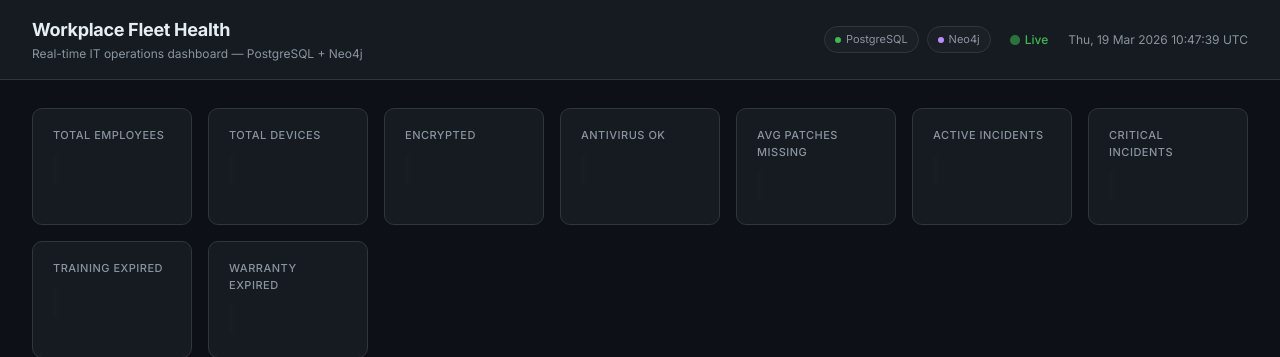
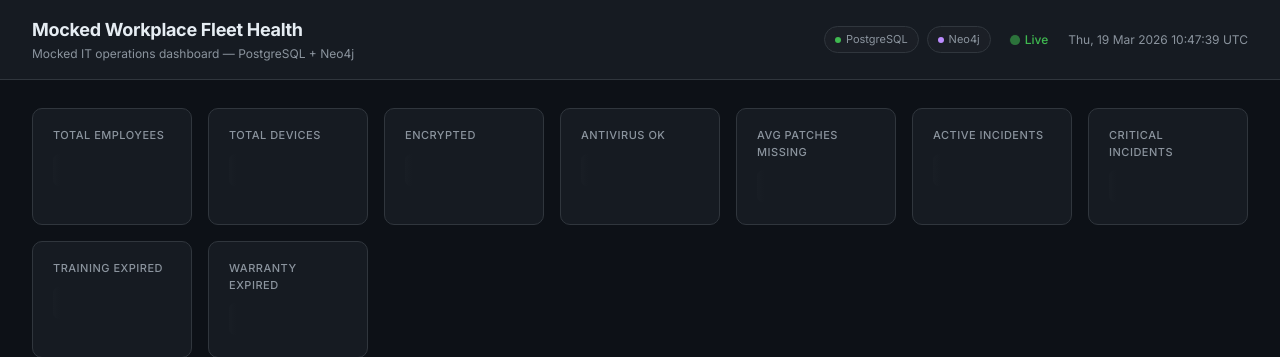
Before and after one commit to MelissaRy/mocked-workplace-platform, a FastAPI app: page / in a window 1280 px wide. Shown: the top 357 px of the page. Run offline with FastAPI, Linux system fonts and the light colour scheme; data that the repository does not hold is empty; parts of the project's set-up code (start-up, migrations or seed data) failed here and were passed over.

Commit message:
Rename to Mocked Workplace Data Platform throughout
Co-Authored-By: Claude Sonnet 4.6 <noreply@anthropic.com>

```diff
--- a/api/main.py
+++ b/api/main.py
@@ -4,7 +4,7 @@ from db import lifespan
 import db
 from routers import overview, fleet, security, incidents, graph
 
-app = FastAPI(title="Workplace Fleet Health API", version="1.0.0", lifespan=lifespan)
+app = FastAPI(title="Mocked Workplace Fleet Health API", version="1.0.0", lifespan=lifespan)
 
 templates = Jinja2Templates(directory="templates")
 
--- a/api/templates/dashboard.html
+++ b/api/templates/dashboard.html
@@ -3,7 +3,7 @@
 <head>
 <meta charset="UTF-8">
 <meta name="viewport" content="width=device-width, initial-scale=1.0">
-<title>Workplace Fleet Health</title>
+<title>Mocked Workplace Fleet Health</title>
 <link rel="preconnect" href="https://fonts.googleapis.com">
 <link href="https://fonts.googleapis.com/css2?family=Inter:wght@300;400;500;600;700&display=swap" rel="stylesheet">
 <script src="https://cdn.jsdelivr.net/npm/chart.js@4.4.2/dist/chart.umd.min.js"></script>
@@ -316,8 +316,8 @@
 
 <header>
   <div class="header-left">
-    <h1>Workplace Fleet Health</h1>
-    <p>Real-time IT operations dashboard &mdash; PostgreSQL + Neo4j</p>
+    <h1>Mocked Workplace Fleet Health</h1>
+    <p>Mocked IT operations dashboard &mdash; PostgreSQL + Neo4j</p>
   </div>
   <div class="header-right">
     <div class="db-pills">
--- a/infra-diagram.html
+++ b/infra-diagram.html
@@ -2,7 +2,7 @@
 <html lang="en">
 <head>
 <meta charset="UTF-8">
-<title>Workplace Platform — Infrastructure</title>
+<title>Mocked Workplace Data Platform — Infrastructure</title>
 <link href="https://fonts.googleapis.com/css2?family=Inter:wght@400;500;600;700&display=swap" rel="stylesheet">
 <style>
   * { box-sizing: border-box; margin: 0; padding: 0; }
@@ -35,8 +35,8 @@
 </style>
 </head>
 <body>
-<h1>Workplace Data Platform</h1>
-<p>Infrastructure Architecture · kind / Kubernetes · PostgreSQL · Neo4j · FastAPI</p>
+<h1>Mocked Workplace Data Platform</h1>
+<p>Mocked Infrastructure Architecture · kind / Kubernetes · PostgreSQL · Neo4j · FastAPI</p>
 
 <svg viewBox="0 0 1080 810" xmlns="http://www.w3.org/2000/svg">
 <defs>
```
